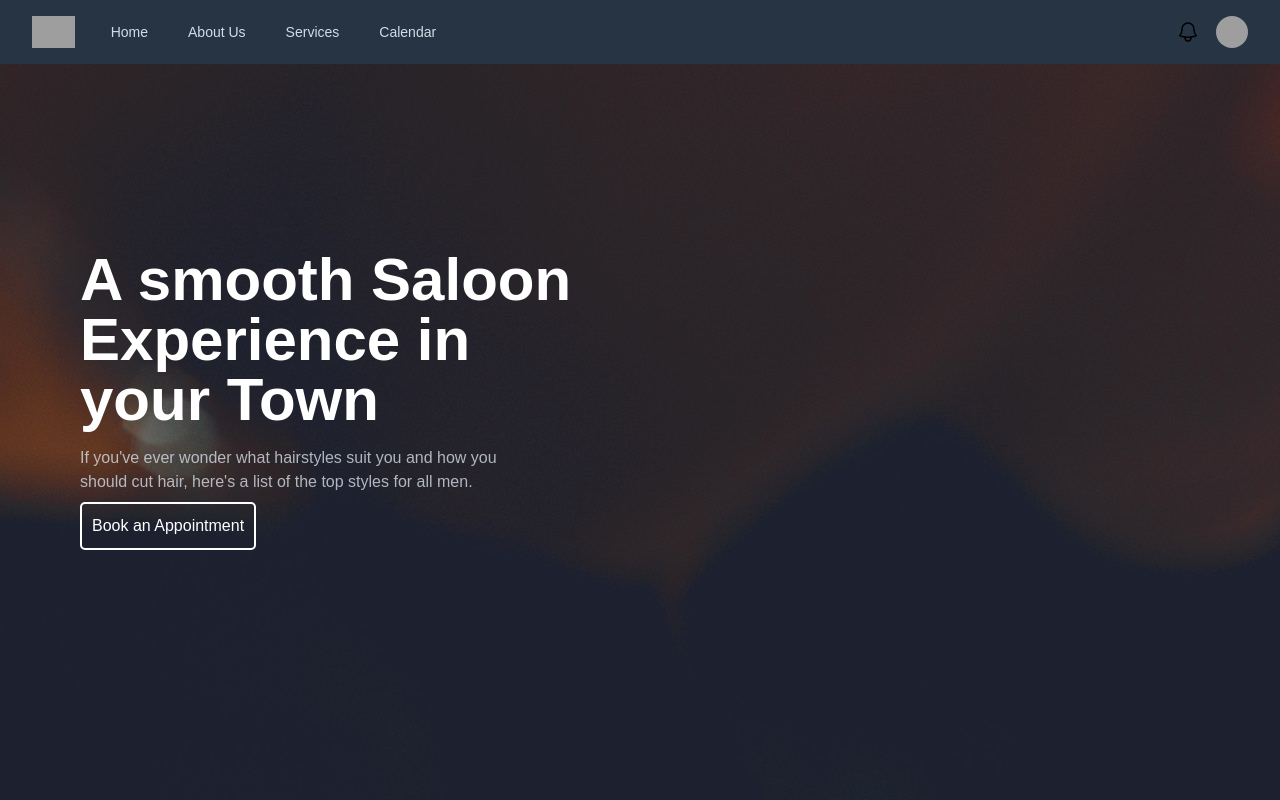
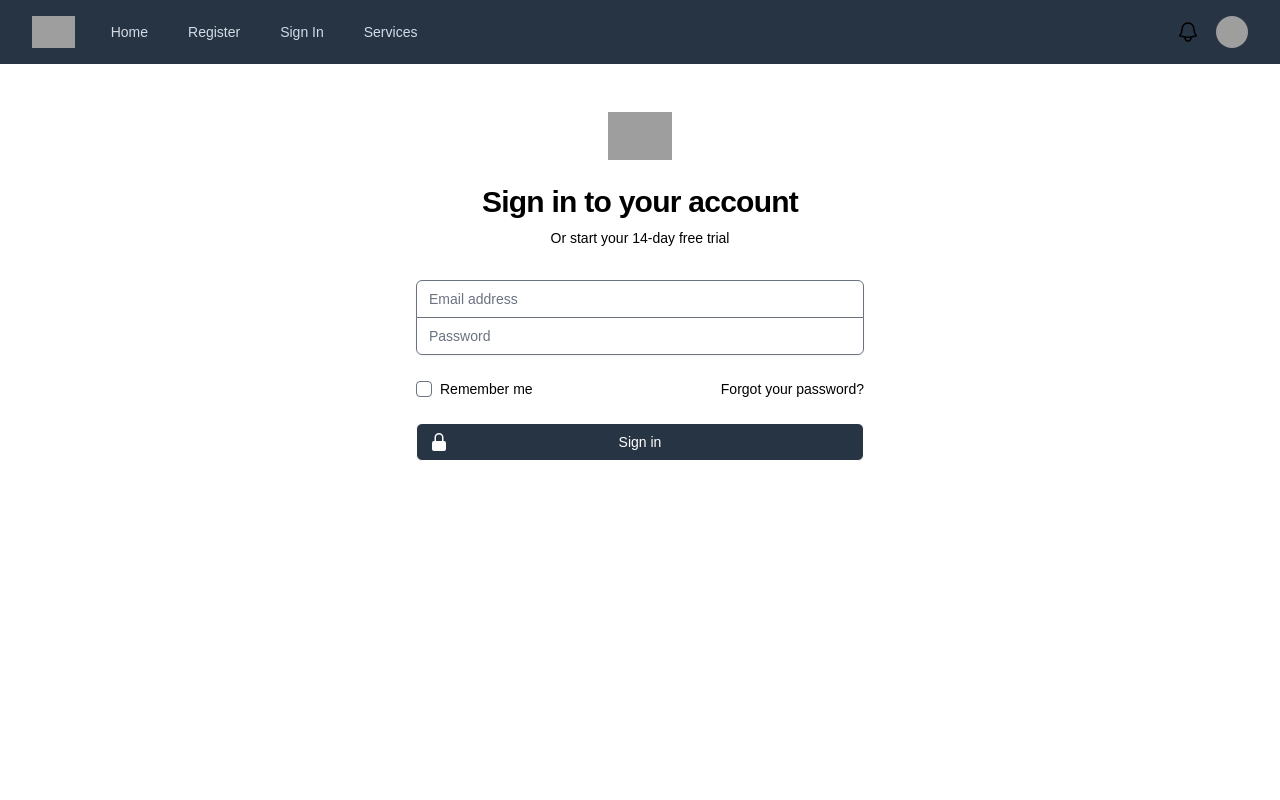
Before and after one commit to ToshaEX/SALOnLK, a React (Create React App) app: page /sign-in in a window 1280 px wide. Before the commit this address led to /. Shown: the top 800 px of the page. Built offline with nearby package versions, Linux system fonts and the light colour scheme; grey boxes are pictures that could not be loaded.

Commit message:
Login ui

```diff
--- a/package.json
+++ b/package.json
@@ -5,9 +5,11 @@
   "dependencies": {
     "@headlessui/react": "^1.7.3",
     "@heroicons/react": "^2.0.12",
+    "@tailwindcss/forms": "^0.5.3",
     "@testing-library/jest-dom": "^5.16.5",
     "@testing-library/react": "^13.4.0",
     "@testing-library/user-event": "^13.5.0",
+    "axios": "^1.1.3",
     "framer-motion": "^7.6.1",
     "react": "^18.2.0",
     "react-dom": "^18.2.0",
--- a/public/index.html
+++ b/public/index.html
@@ -24,7 +24,7 @@
       work correctly both with client-side routing and a non-root public URL.
       Learn how to configure a non-root public URL by running `npm run build`.
     -->
-    <title>React App</title>
+    <title>SalonLk</title>
   </head>
   <body>
     <noscript>You need to enable JavaScript to run this app.</noscript>
--- a/src/App.js
+++ b/src/App.js
@@ -1,7 +1,7 @@
 import "./App.css";
 import { Navbar } from "./Components/index";
-
 import LandingPage from "./views/LandingPage/LandingPage";
+import SignIn from "./views/Auth/SignIn/SignIn";
 
 import {
   BrowserRouter as Router,
@@ -9,18 +9,55 @@
   Route,
   Redirect,
 } from "react-router-dom";
+import Services from "./views/Services/Services";
+import Register from "./views/Auth/Register/Register";
 
 function App() {
   return (
     <div className="snap-y snap-mandatory snap-always">
       <Router>
-        <Navbar />
         <Switch>
-          <Route exact path="/">
-            <LandingPage />
-          </Route>
-          <Route exact path="/services"></Route>
-          <Redirect to="/" />
+
+          <Route
+            path="/home"
+            component={() => (
+              <>
+                <Navbar />
+                <LandingPage />
+              </>
+            )}
+          />
+          <Route
+            path="/sign-in"
+            component={() => (
+              <>
+                <Navbar />
+                <SignIn />
+              </>
+            )}
+          />
+          <Route
+            path="/register"
+            component={() => (
+              <>
+                <Navbar />
+                <Register />
+              </>
+            )}
+          />
+          <Route
+            exact
+            strict
+            path="/services"
+            component={() => (
+              <>
+                <Navbar />
+                <Services />
+              </>
+            )}
+          />
+
+          <Redirect to="/home" />
         </Switch>
       </Router>
     </div>
--- a/src/Components/Navbar.jsx
+++ b/src/Components/Navbar.jsx
@@ -2,24 +2,15 @@
 import { Fragment } from "react";
 import { Disclosure, Menu, Transition } from "@headlessui/react";
 import { Bars3Icon, BellIcon, XMarkIcon } from "@heroicons/react/24/outline";
-import { Link } from "react-router-dom";
+// import { NavLink } from "react-router-dom";
 import { Link as SectionLink } from "react-scroll";
+import { Redirect } from "react-router-dom";
 
-const sections = [
-  {
-    name: "Home",
-    to: "home",
-    current: false,
-  },
-  {
-    name: "About Us",
-    to: "about-us",
-    current: false,
-  },
-];
 const navigation = [
+  { name: "Home", to: "/home", current: false },
+  { name: "Register", to: "/register", current: false },
+  { name: "Sign In", to: "/sign-in", current: false },
   { name: "Services", to: "/services", current: false },
-  { name: "Calendar", to: "/", current: false },
 ];
 function classNames(...classes) {
   return classes.filter(Boolean).join(" ");
@@ -57,29 +48,10 @@
                 </div>
                 <div className="hidden sm:ml-6 sm:block ">
                   <div className="flex space-x-4 ">
-                    {sections.map((item) => (
-                      <SectionLink
-                        key={item.name}
-                        activeClass="active"
-                        spy={true}
-                        smooth={true}
-                        to={item.to}
-                        duration={500}
-                        className={classNames(
-                          item.current
-                            ? "bg-gray-900 text-blue"
-                            : "text-gray-300 hover:bg-gray-700 hover:text-black hover:bg-blue hover:bg-opacity-10",
-                          "px-3 py-2 rounded-md text-sm font-medium text-gray-light"
-                        )}
-                      >
-                        <div>{item.name}</div>
-                      </SectionLink>
-                    ))}
-
                     {navigation.map((item) => (
-                      <Link to={item.to} key={item.name}>
-                        <div
-                          key={item.name}
+                      <a
+                        href={item.to}
+                        key={`${item.name}-item`}
                         className={classNames(
                           item.current
                             ? "bg-gray-900 text-blue"
@@ -89,8 +61,7 @@
                         aria-current={item.current ? "page" : undefined}
                       >
                         {item.name}
-                        </div>
-                      </Link>
+                      </a>
                     ))}
                   </div>
                 </div>
@@ -155,14 +126,15 @@
                       </Menu.Item>
                       <Menu.Item>
                         {({ active }) => (
-                          <a
-                            href="#"
+                          <a href="/sign-in">
+                            <div
                               className={classNames(
                                 active ? "bg-gray-100" : "",
                                 "block px-4 py-2 text-sm text-gray-700"
                               )}
                             >
-                            Sign out
+                              Sign In
+                            </div>
                           </a>
                         )}
                       </Menu.Item>
@@ -179,7 +151,7 @@
                 <Disclosure.Button
                   key={item.name}
                   as="a"
-                  href={item.href}
+                  href={item.to}
                   className={classNames(
                     item.current
                       ? "bg-gray-900 text-white"
--- /dev/null
+++ b/src/views/Auth/Register/Register.jsx
@@ -0,0 +1,9 @@
+import React from 'react'
+
+const Register = () => {
+  return (
+    <div>Register</div>
+  )
+}
+
+export default Register
--- /dev/null
+++ b/src/views/Auth/SignIn/SignIn.jsx
@@ -0,0 +1,109 @@
+import React from "react";
+import { LockClosedIcon } from "@heroicons/react/20/solid";
+
+const SignIn = () => {
+  console.log("Sign in");
+  return (
+    <>
+      <div className="flex min-h-full items-center justify-center py-12 px-4 sm:px-6 lg:px-8">
+        <div className="w-full max-w-md space-y-8">
+          <div>
+            <img
+              className="mx-auto h-12 w-auto"
+              src="https://tailwindui.com/img/logos/mark.svg?color=indigo&shade=600"
+              alt="Your Company"
+            />
+            <h2 className="mt-6 text-center text-3xl font-bold tracking-tight text-gray-900">
+              Sign in to your account
+            </h2>
+            <p className="mt-2 text-center text-sm text-gray-600">
+              Or{" "}
+              <a
+                href="#"
+                className="font-medium text-indigo-600 hover:text-indigo-500"
+              >
+                start your 14-day free trial
+              </a>
+            </p>
+          </div>
+          <form className="mt-8 space-y-6" action="#" method="POST">
+            <input type="hidden" name="remember" defaultValue="true" />
+            <div className="-space-y-px rounded-md shadow-sm">
+              <div>
+                <label htmlFor="email-address" className="sr-only">
+                  Email address
+                </label>
+                <input
+                  id="email-address"
+                  name="email"
+                  type="email"
+                  autoComplete="email"
+                  required
+                  className="relative block w-full appearance-none rounded-none rounded-t-md border border-gray-300 px-3 py-2 text-gray-900 placeholder-gray-500 focus:z-10 focus:border-indigo-500 focus:outline-none focus:ring-indigo-500 sm:text-sm"
+                  placeholder="Email address"
+                />
+              </div>
+              <div>
+                <label htmlFor="password" className="sr-only">
+                  Password
+                </label>
+                <input
+                  id="password"
+                  name="password"
+                  type="password"
+                  autoComplete="current-password"
+                  required
+                  className="relative block w-full appearance-none rounded-none rounded-b-md border border-gray-300 px-3 py-2 text-gray-900 placeholder-gray-500 focus:z-10 focus:border-indigo-500 focus:outline-none focus:ring-indigo-500 sm:text-sm"
+                  placeholder="Password"
+                />
+              </div>
+            </div>
+
+            <div className="flex items-center justify-between">
+              <div className="flex items-center">
+                <input
+                  id="remember-me"
+                  name="remember-me"
+                  type="checkbox"
+                  className="h-4 w-4 rounded border-gray-300 text-indigo-600 focus:ring-indigo-500"
+                />
+                <label
+                  htmlFor="remember-me"
+                  className="ml-2 block text-sm text-gray-900"
+                >
+                  Remember me
+                </label>
+              </div>
+
+              <div className="text-sm">
+                <a
+                  href="#"
+                  className="font-medium text-indigo-600 hover:text-indigo-500"
+                >
+                  Forgot your password?
+                </a>
+              </div>
+            </div>
+
+            <div>
+              <button
+                type="submit"
+                className="group relative flex w-full justify-center rounded-md border border-transparent bg-primary py-2 px-4 text-sm font-medium text-white hover:bg-indigo-700 focus:outline-none focus:ring-2 focus:ring-indigo-500 focus:ring-offset-2"
+              >
+                <span className="absolute inset-y-0 left-0 flex items-center pl-3">
+                  <LockClosedIcon
+                    className="h-5 w-5 text-indigo-500 group-hover:text-indigo-400"
+                    aria-hidden="true"
+                  />
+                </span>
+                Sign in
+              </button>
+            </div>
+          </form>
+        </div>
+      </div>
+    </>
+  );
+};
+
+export default SignIn;
--- a/src/views/LandingPage/Home/Home.jsx
+++ b/src/views/LandingPage/Home/Home.jsx
@@ -11,13 +11,13 @@
   return (
     <section
       id="home"
-      className=" top-0 snap-center flex bg-hero-image bg-gray-dark bg-opacity-50  bg-blend-color xl:bg-cover bg-no-repeat h-screen sm:bg-auto  items-center"
+      className="top-0 snap-center flex bg-[url('./assets/hero.jpg')] bg-black bg-opacity-10  bg-blend-multiply xl:bg-cover bg-no-repeat h-screen sm:bg-auto  items-center"
     >
       <motion.div
         animate={spring}
         initial={{ translateX: "-100%", opacity: 0 }}
       >
-        <div className="p-20 select-none rounded-md -translate-y-16">
+        <div className="p-20  select-none rounded-md -translate-y-16">
           <span className="text-white font-bold text-6xl">
             A smooth Saloon <br />
             Experience in <br />
@@ -25,7 +25,7 @@
           </span>
           <br />
           <div className="pt-4">
-            <span className="text-gray-light/80 ">
+            <span className="text-gray-light/80">
               If you've ever wonder what hairstyles suit you and how you <br />
               should cut hair, here's a list of the top styles for all men.
             </span>
--- /dev/null
+++ b/src/views/Services/Services.jsx
@@ -0,0 +1,9 @@
+import React from 'react'
+
+const Services = () => {
+  return (
+    <div>Services</div>
+  )
+}
+
+export default Services
--- a/tailwind.config.js
+++ b/tailwind.config.js
@@ -13,6 +13,7 @@
     },
     colors: {
       white: "#fff",
+      black: "#000",
       blue: "#1fb6ff",
       purple: "#7e5bef",
       pink: "#ff49db",
@@ -22,6 +23,7 @@
       "gray-dark": "#273444",
       gray: "#8492a6",
       "gray-light": "#d3dce6",
+      primary: "#273444",
     },
     fontFamily: {
       sans: ["Graphik", "sans-serif"],
@@ -55,5 +57,6 @@
         },
       });
     }),
+    require("@tailwindcss/forms"),
   ],
 };
```
Also changed, not shown: src/views/LandingPage/AboutUS/AboutUS.jsx (line endings or trailing spaces), 1 other file (tests, documents, lock files or other folders). Lines whose indentation alone changed are shown as unchanged.
